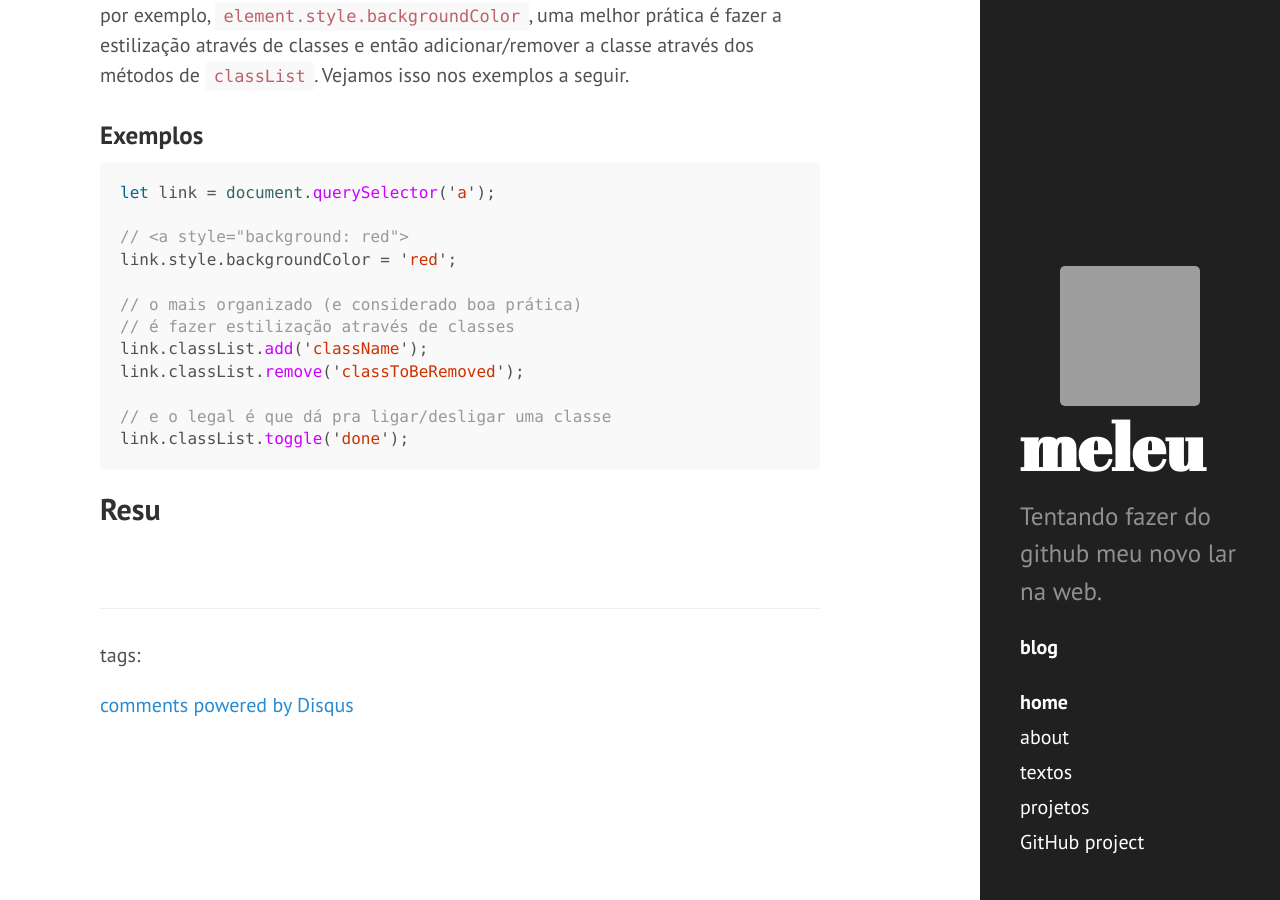
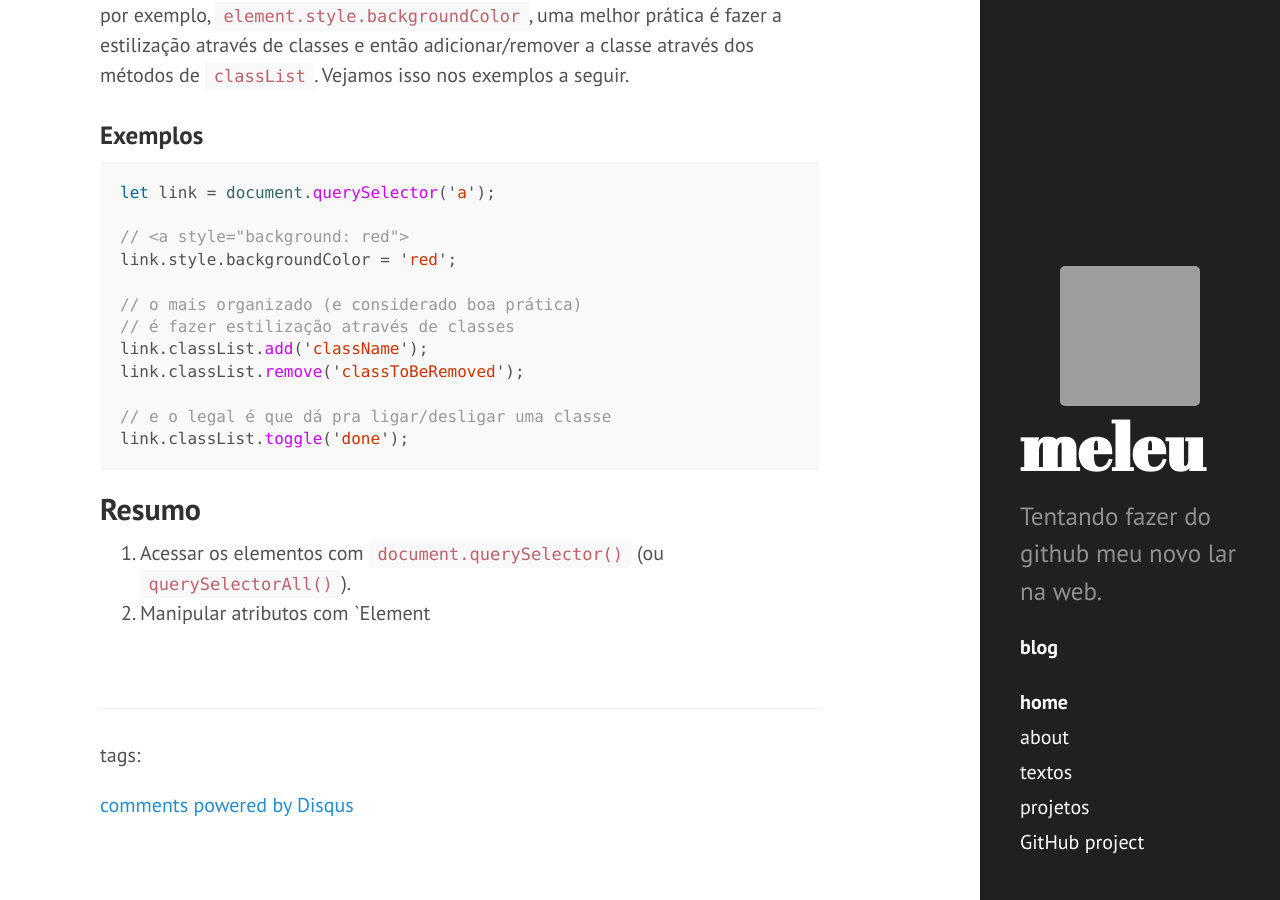
Before and after one commit to meleu/meleu.github.io, a Jekyll site: the page built from _posts/2020-04-19-dom-manipulation.md, in a window 1280 px wide and 900 px high, scrolled down 2548 px. Built offline with Jekyll 4.4.1, drawn with Linux system fonts in a browser that asks for light colours; comment, search, counter and statistics services are not loaded; grey boxes are pictures that could not be loaded.

Commit message:
_posts/2020-04-19-dom-manipulation.md updated from https://stackedit.io/

````diff
--- a/_posts/2020-04-19-dom-manipulation.md
+++ b/_posts/2020-04-19-dom-manipulation.md
@@ -117,8 +117,11 @@ link.classList.remove('classToBeRemoved');
 link.classList.toggle('done');
 ```
 
-## Resu
+## Resumo
+
+1. Acessar os elementos com `document.querySelector()` (ou `querySelectorAll()`).
+2. Manipular atributos com `Element
 <!--stackedit_data:
-eyJoaXN0b3J5IjpbLTMxOTk5MTQxNCwtMTQ1OTM3MjYzMSwtOT
+eyJoaXN0b3J5IjpbLTg0NTM2MTAyNCwtMTQ1OTM3MjYzMSwtOT
 QwOTQ3MjQxXX0=
 -->
````
